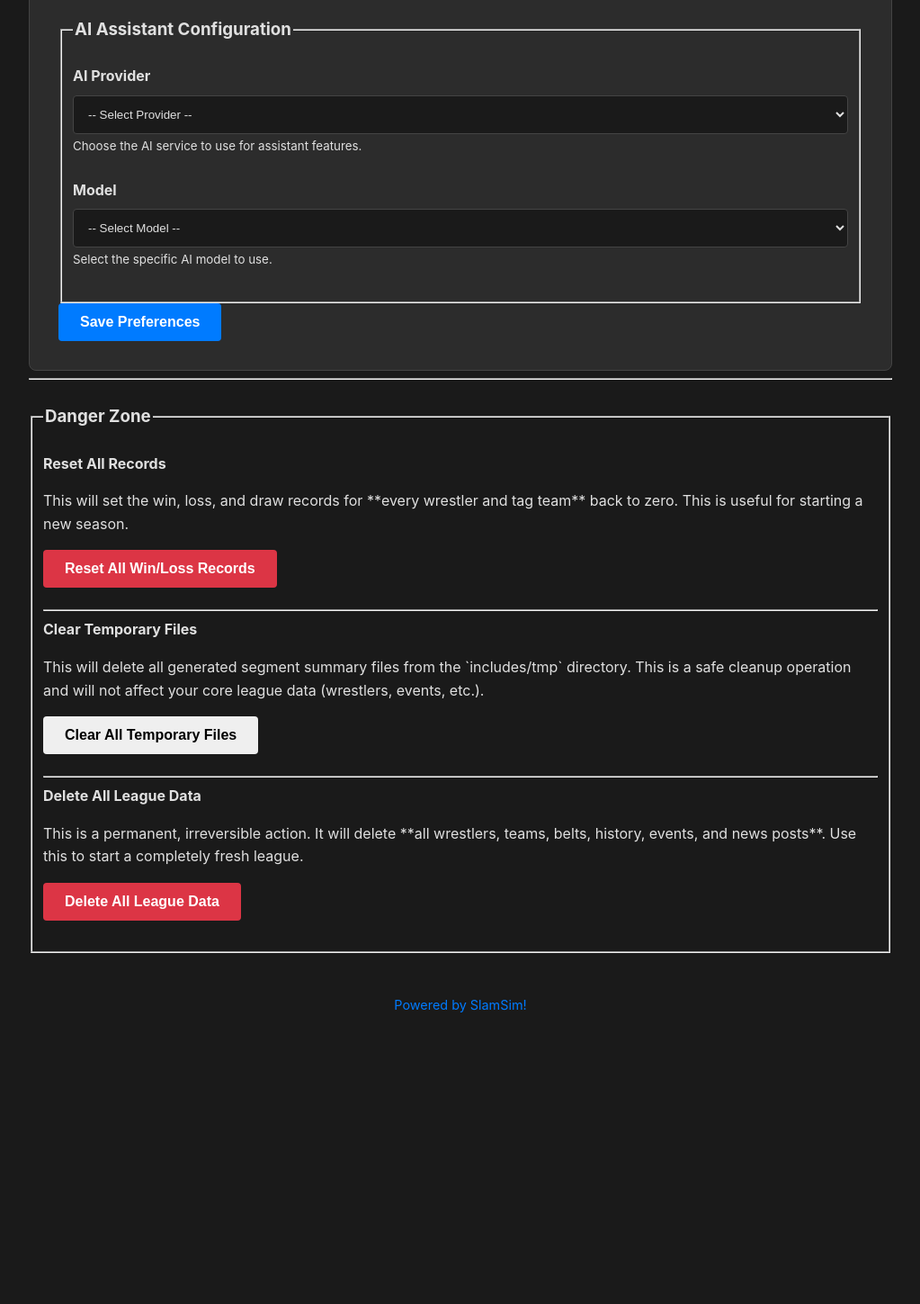
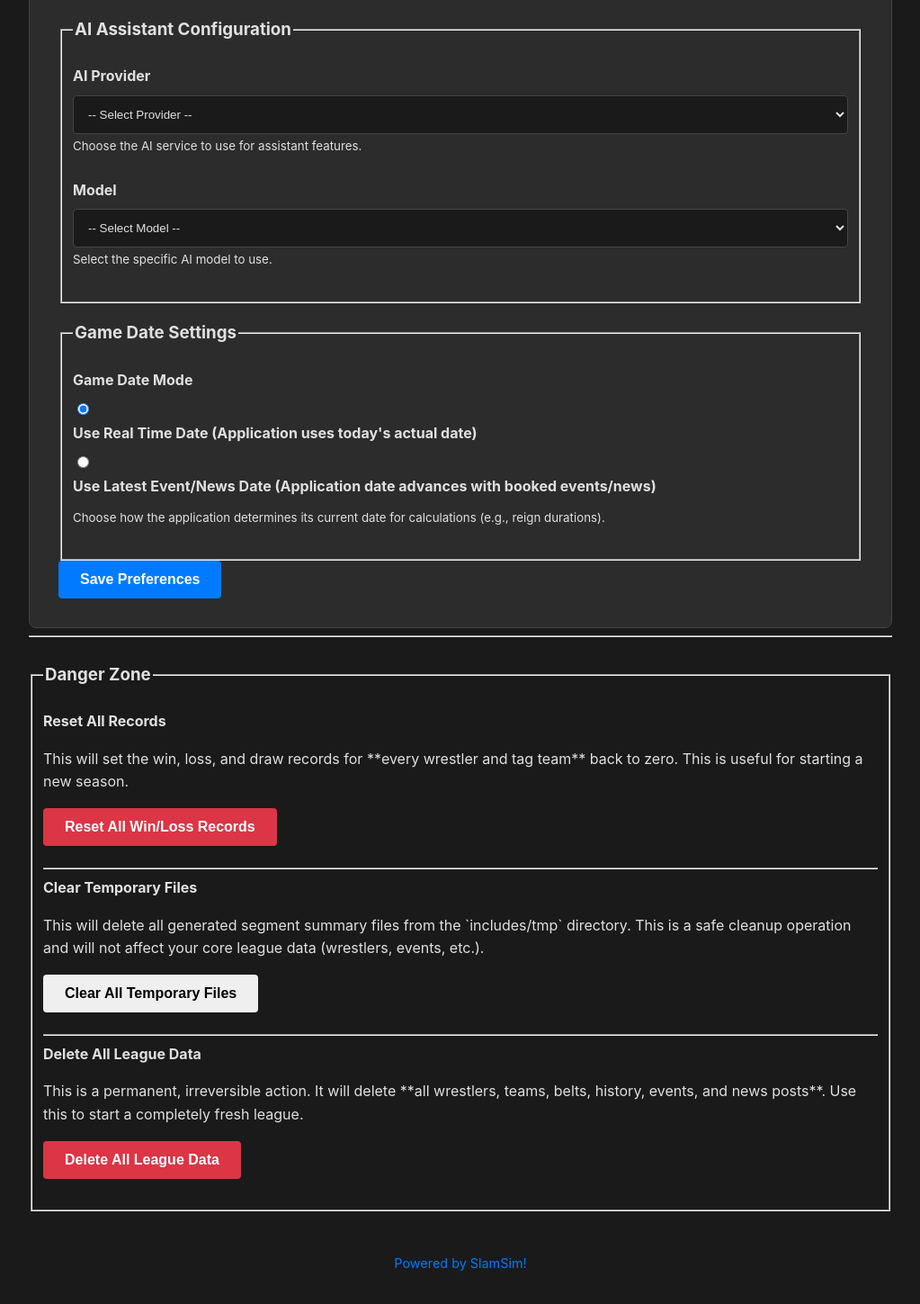
Before and after one commit to garymhartzell/slamsim, a Flask app: page /prefs/ in a window 1280 px wide. Shown: the part 2537-3986 px from the top of the page at 90% size, without its empty margins (128-1151 px from the left). Before the commit the page ends 3662 px from the top, so only its background shows below. Run offline with Flask 3, Linux system fonts and the light colour scheme.

Commit message:
New feature: Game date.

```diff
--- a/routes/events.py
+++ b/routes/events.py
@@ -4,7 +4,8 @@ from src.segments import load_segments, get_match_by_id, _get_all_wrestlers_invo
 from src.wrestlers import update_wrestler_record
 from src.tagteams import load_tagteams, update_tagteam_record, get_tagteam_by_name
 from src.belts import get_belt_by_name, process_championship_change, update_reign_in_history, load_history_for_belt
-from src.prefs import load_preferences
+from src.prefs import load_preferences, save_preferences # Import save_preferences
+from src.date_utils import get_current_working_date # Import the new utility
 from datetime import datetime
 
 events_bp = Blueprint('events', __name__, url_prefix='/events')
@@ -38,26 +39,41 @@ def list_events():
 
 @events_bp.route('/create', methods=['GET', 'POST'])
 def create_event():
+    prefs = load_preferences() # Load preferences here
+    current_working_date = get_current_working_date().isoformat() # Get the current working date
+
     if request.method == 'POST':
         event_data = _get_form_data(request.form)
         if not all([event_data['Event_Name'], event_data['Status'], event_data['Date']]):
             flash('Event Name, Status, and Date are required.', 'danger')
-            return render_template('booker/events/form.html', event={}, status_options=STATUS_OPTIONS, segments=[])
+            return render_template('booker/events/form.html', event={}, status_options=STATUS_OPTIONS, segments=[], prefs=prefs)
         try:
             datetime.strptime(event_data['Date'], '%Y-%m-%d')
         except ValueError:
             flash('Invalid date format. Please use YYYY-MM-DD.', 'danger')
-            return render_template('booker/events/form.html', event=event_data, status_options=STATUS_OPTIONS, segments=[])
+            return render_template('booker/events/form.html', event=event_data, status_options=STATUS_OPTIONS, segments=[], prefs=prefs)
+
         if add_event(event_data):
+            # Update game_date if checkbox is checked and mode is 'latest-event-date'
+            if prefs.get('game_date_mode') == 'latest-event-date' and request.form.get('update_game_date'):
+                prefs['game_date'] = event_data['Date']
+                save_preferences(prefs)
+                flash(f"Game date updated to {event_data['Date']}.", 'info')
+
             flash(f"Event '{event_data['Event_Name']}' created successfully! You can now add segments.", 'success')
             return redirect(url_for('events.edit_event', event_name=event_data['Event_Name']))
         else:
             flash(f"Event with name '{event_data['Event_Name']}' already exists.", 'danger')
-            return render_template('booker/events/form.html', event=event_data, status_options=STATUS_OPTIONS, segments=[])
-    return render_template('booker/events/form.html', event={}, status_options=STATUS_OPTIONS, segments=[])
+            return render_template('booker/events/form.html', event=event_data, status_options=STATUS_OPTIONS, segments=[], prefs=prefs)
+
+    # For GET request, pre-fill date with current working date
+    return render_template('booker/events/form.html', event={'Date': current_working_date}, status_options=STATUS_OPTIONS, segments=[], prefs=prefs)
 
 @events_bp.route('/edit/<string:event_name>', methods=['GET', 'POST'])
 def edit_event(event_name):
+    prefs = load_preferences() # Load preferences here
+    current_working_date = get_current_working_date().isoformat() # Get the current working date
+
     event = get_event_by_name(event_name)
     if not event:
         flash('Event not found.', 'danger')
@@ -81,19 +97,31 @@ def edit_event(event_name):
         updated_data['Finalized'] = event.get('Finalized', False)
         if not all([updated_data['Event_Name'], updated_data['Status'], updated_data['Date']]):
             flash('Event Name, Status, and Date are required.', 'danger')
-            return render_template('booker/events/form.html', event=event, segments=segments, status_options=STATUS_OPTIONS, original_name=event_name, event_warnings=event_warnings)
+            return render_template('booker/events/form.html', event=event, segments=segments, status_options=STATUS_OPTIONS, original_name=event_name, event_warnings=event_warnings, prefs=prefs)
         try:
             datetime.strptime(updated_data['Date'], '%Y-%m-%d')
         except ValueError:
             flash('Invalid date format. Please use YYYY-MM-DD.', 'danger')
-            return render_template('booker/events/form.html', event=updated_data, segments=segments, status_options=STATUS_OPTIONS, original_name=event_name, event_warnings=event_warnings)
+            return render_template('booker/events/form.html', event=updated_data, segments=segments, status_options=STATUS_OPTIONS, original_name=event_name, event_warnings=event_warnings, prefs=prefs)
+
         if update_event(event_name, updated_data):
+            # Update game_date if checkbox is checked and mode is 'latest-event-date'
+            if prefs.get('game_date_mode') == 'latest-event-date' and request.form.get('update_game_date'):
+                prefs['game_date'] = updated_data['Date']
+                save_preferences(prefs)
+                flash(f"Game date updated to {updated_data['Date']}.", 'info')
+
             flash(f"Event '{updated_data['Event_Name']}' updated successfully!", 'success')
             return redirect(url_for('events.edit_event', event_name=updated_data['Event_Name']))
         else:
             flash(f"Failed to update event. New name might conflict.", 'danger')
-            return render_template('booker/events/form.html', event=updated_data, segments=segments, status_options=STATUS_OPTIONS, original_name=event_name, event_warnings=event_warnings)
-    return render_template('booker/events/form.html', event=event, segments=segments, status_options=STATUS_OPTIONS, original_name=event_name, event_warnings=event_warnings)
+            return render_template('booker/events/form.html', event=updated_data, segments=segments, status_options=STATUS_OPTIONS, original_name=event_name, event_warnings=event_warnings, prefs=prefs)
+
+    # For GET request, ensure event date is set, or use current working date if new event
+    if not event.get('Date'):
+        event['Date'] = current_working_date
+
+    return render_template('booker/events/form.html', event=event, segments=segments, status_options=STATUS_OPTIONS, original_name=event_name, event_warnings=event_warnings, prefs=prefs)
 
 @events_bp.route('/view/<string:event_name>')
 def view_event(event_name):
@@ -146,7 +174,8 @@ def finalize_event(event_name):
     if event_warnings and not request.form.get('acknowledge_warnings'):
         flash('Please acknowledge the warnings before finalizing the event.', 'danger')
         # Redirect back to the edit page, passing the warnings again
-        return render_template('booker/events/form.html', event=event, segments=segments, status_options=STATUS_OPTIONS, original_name=event_name, event_warnings=event_warnings)
+        prefs = load_preferences() # Load prefs for template
+        return render_template('booker/events/form.html', event=event, segments=segments, status_options=STATUS_OPTIONS, original_name=event_name, event_warnings=event_warnings, prefs=prefs)
 
     all_tagteams = load_tagteams()
     for segment in segments:
--- a/routes/prefs.py
+++ b/routes/prefs.py
@@ -5,6 +5,7 @@ from src.prefs import load_preferences, save_preferences
 from src.wrestlers import reset_all_wrestler_records
 from src.tagteams import reset_all_tagteam_records
 from src.system import delete_all_league_data, delete_all_temporary_files, get_league_logo_path, LEAGUE_LOGO_FILENAME, INCLUDES_DIR
+from src.date_utils import get_current_working_date # Import the new utility
 
 prefs_bp = Blueprint('prefs', __name__, url_prefix='/prefs')
 
@@ -15,6 +16,8 @@ AVAILABLE_MODELS = {
 
 @prefs_bp.route('/', methods=['GET', 'POST'])
 def general_prefs():
+    prefs = load_preferences() # Load prefs at the beginning to use for both GET and POST
+
     if request.method == 'POST':
         league_name = request.form.get('league_name', '').strip()
         league_short = request.form.get('league_short', '').strip()
@@ -38,6 +41,10 @@ def general_prefs():
         google_api_key = request.form.get('google_api_key', '')
         openai_api_key = request.form.get('openai_api_key', '')
 
+        # New Game Date preferences
+        game_date_mode = request.form.get('game_date_mode', 'real-time')
+        # game_date itself is updated by events/news, not directly here.
+
         updated_prefs = {
             "league_name": league_name,
             "league_short": league_short,
@@ -58,7 +65,9 @@ def general_prefs():
             "ai_provider": ai_provider,
             "ai_model": ai_model,
             "google_api_key": google_api_key,
-            "openai_api_key": openai_api_key
+            "openai_api_key": openai_api_key,
+            "game_date_mode": game_date_mode, # Save new preference
+            "game_date": prefs.get("game_date") # Preserve existing game_date, it's updated elsewhere
         }
         save_preferences(updated_prefs)
 
@@ -85,8 +94,6 @@ def general_prefs():
         flash('Preferences updated successfully!', 'success')
         return redirect(url_for('prefs.general_prefs'))
 
-    prefs = load_preferences()
-
     # Check if logo exists to display it
     league_logo_url = None
     if os.path.exists(get_league_logo_path()):
@@ -96,7 +103,9 @@ def general_prefs():
         # For now, assuming 'includes' is directly accessible via static.
         league_logo_url = url_for('static', filename=f'{INCLUDES_DIR}/{LEAGUE_LOGO_FILENAME}')
 
-    return render_template('booker/prefs.html', prefs=prefs, league_logo_url=league_logo_url, available_models=AVAILABLE_MODELS)
+    current_game_date = get_current_working_date().isoformat() # Get the current working date for display
+
+    return render_template('booker/prefs.html', prefs=prefs, league_logo_url=league_logo_url, available_models=AVAILABLE_MODELS, current_game_date=current_game_date)
 
 @prefs_bp.route('/reset-records', methods=['POST'])
 def reset_records():
--- a/templates/booker/events/form.html
+++ b/templates/booker/events/form.html
@@ -33,6 +33,12 @@
                 <div class="form-group">
                     <label for="date">Date <span class="required">*</span></label>
                     <input type="date" id="date" name="date" value="{{ event.Date | default('') }}" required>
+                    {% if prefs.game_date_mode == 'latest-event-date' %}
+                    <div class="form-check mt-2">
+                        <input type="checkbox" class="form-check-input" id="update_game_date" name="update_game_date" checked>
+                        <label class="form-check-label" for="update_game_date">Update Game Date to this Event's Date</label>
+                    </div>
+                    {% endif %}
                 </div>
                 <div class="form-group">
                     <label for="status">Status <span class="required">*</span></label>
--- a/templates/booker/prefs.html
+++ b/templates/booker/prefs.html
@@ -161,6 +161,29 @@
         </div>
     </fieldset>
 
+    <fieldset class="form-section">
+        <legend><h3>Game Date Settings</h3></legend>
+        <div class="form-group">
+            <label>Game Date Mode</label>
+            <div class="form-check">
+                <input class="form-check-input" type="radio" name="game_date_mode" id="game_date_mode_realtime" value="real-time" {% if prefs.game_date_mode == "real-time" %}checked{% endif %}>
+                <label class="form-check-label" for="game_date_mode_realtime">
+                    Use Real Time Date (Application uses today's actual date)
+                </label>
+            </div>
+            <div class="form-check">
+                <input class="form-check-input" type="radio" name="game_date_mode" id="game_date_mode_latest_event" value="latest-event-date" {% if prefs.game_date_mode == "latest-event-date" %}checked{% endif %}>
+                <label class="form-check-label" for="game_date_mode_latest_event">
+                    Use Latest Event/News Date (Application date advances with booked events/news)
+                </label>
+            </div>
+            {% if prefs.game_date_mode == "latest-event-date" %}
+                <p class="form-text text-muted mt-2">Current Game Date: <strong>{{ current_game_date }}</strong></p>
+            {% endif %}
+            <small class="form-text text-muted">Choose how the application determines its current date for calculations (e.g., reign durations).</small>
+        </div>
+    </fieldset>
+
     <div class="action-buttons form-actions">
         <button type="submit" class="btn btn-primary">Save Preferences</button>
     </div>
```
Also changed, not shown: routes/fan.py (+12 -3 lines), routes/news.py (+28 -7 lines), src/date_utils.py (added, +28 -0 lines), src/prefs.py (+7 -2 lines), templates/booker/news/form.html (+7 -1 lines).
